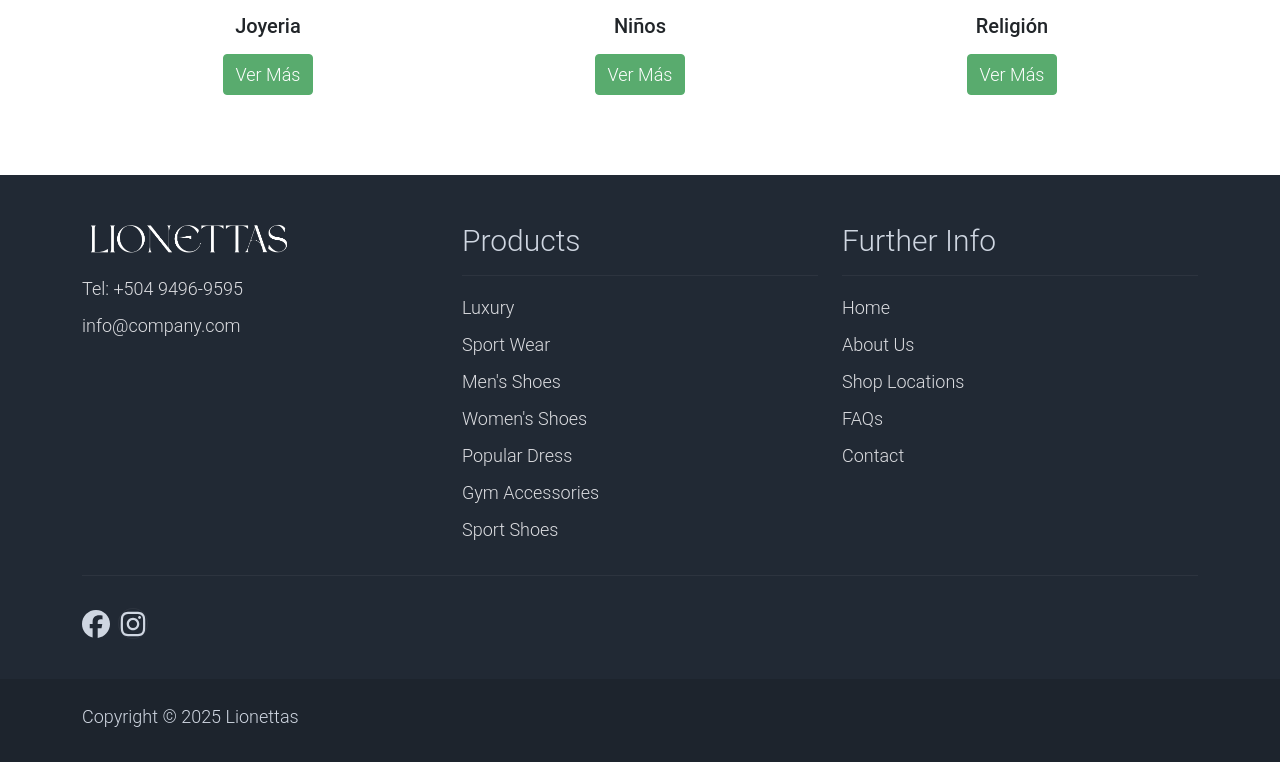
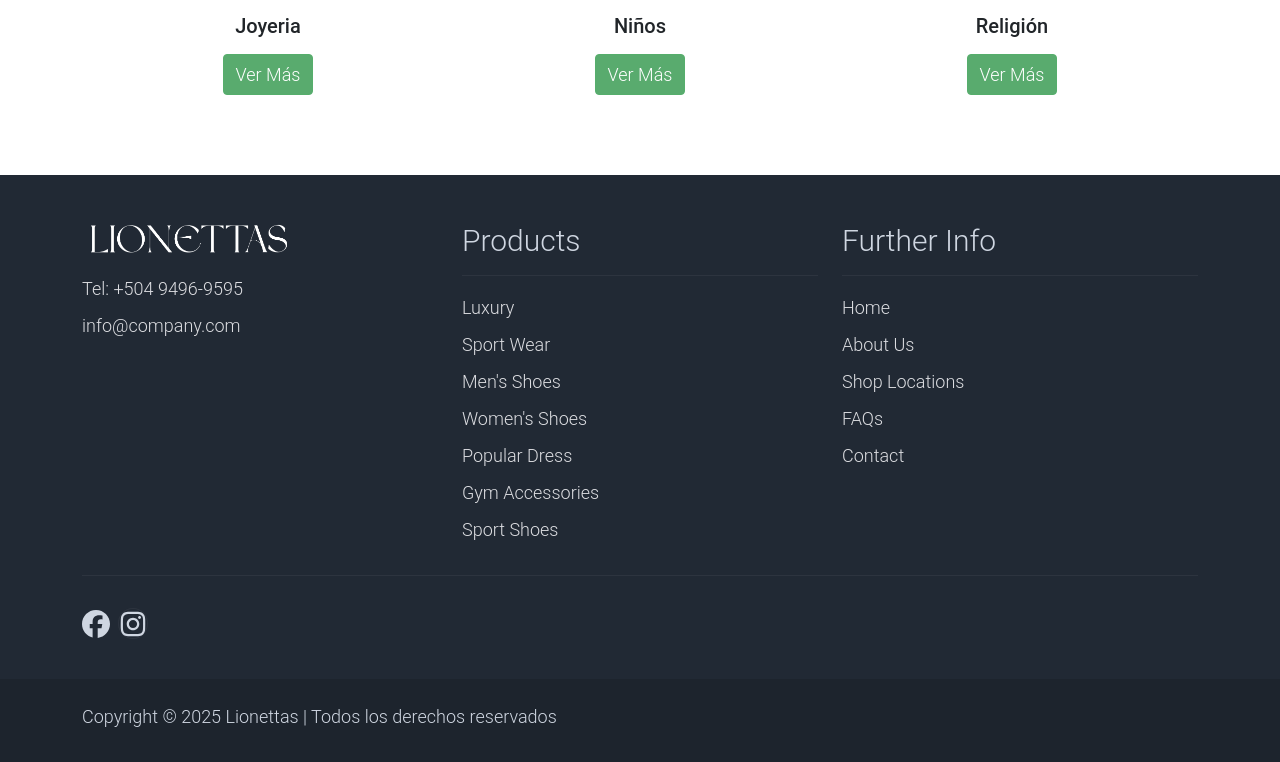
Before and after one commit to Allam9573/piedra-y-oro, a React (Vite) app: page / in a window 1280 px wide. Shown: the part 1305-2067 px from the top of the page. Built offline with nearby package versions, Linux system fonts and the light colour scheme; no server answers.

Commit message:
cambio api url promociones

```diff
--- a/src/components/Navbar.jsx
+++ b/src/components/Navbar.jsx
@@ -20,7 +20,7 @@ export const Navbar = ({ quantity, quantityFavorites }) => {
             <div className="container d-flex justify-content-between align-items-center">
 
                 <Link className="navbar-brand text-success logo h1 align-self-center" to={'/'} >
-                    <img src={logo} className="img-fluid" style={{maxWidth:'35%'}} alt="Logo" />
+                    <img src={logo} className="img-fluid" style={{ maxWidth: '35%' }} alt="Logo" />
                 </Link>
 
                 <button className="navbar-toggler border-0" type="button" data-bs-toggle="collapse"
--- a/src/components/footer/Footer.jsx
+++ b/src/components/footer/Footer.jsx
@@ -10,7 +10,7 @@ export const Footer = () => {
                 <div class="row">
 
                     <div class="col-md-4 pt-5">
-                       <img src={logo_blanco} width={'60%'} alt="" />
+                        <img src={logo_blanco} width={'60%'} alt="" />
                         <ul class="list-unstyled text-light footer-link-list">
                             <li>
                                 <i class="fas fa-map-marker-alt fa-fw"></i>
@@ -82,7 +82,7 @@ export const Footer = () => {
                     <div class="row pt-2">
                         <div class="col-12">
                             <p class="text-left text-light">
-                                Copyright &copy; 2025 Lionettas
+                                Copyright &copy; 2025 Lionettas | Todos los derechos reservados
                             </p>
                         </div>
                     </div>
--- a/src/services/PromocionesService.js
+++ b/src/services/PromocionesService.js
@@ -2,7 +2,7 @@ import axios from "axios";
 
 class PromocionesService {
     getPromociones() {
-        return axios.get('http://localhost:8000/api/campanas/')
+        return axios.get('https://lionettas-backend-production.up.railway.app/api/campanas/')
     }
 }
 export default new PromocionesService();
```
